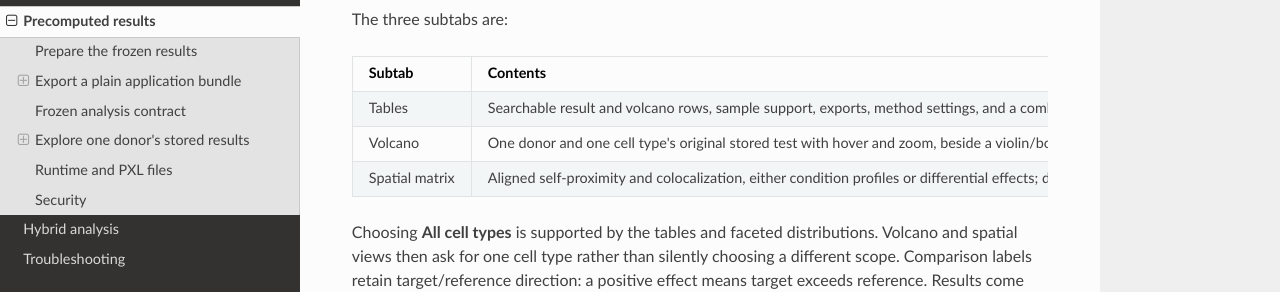
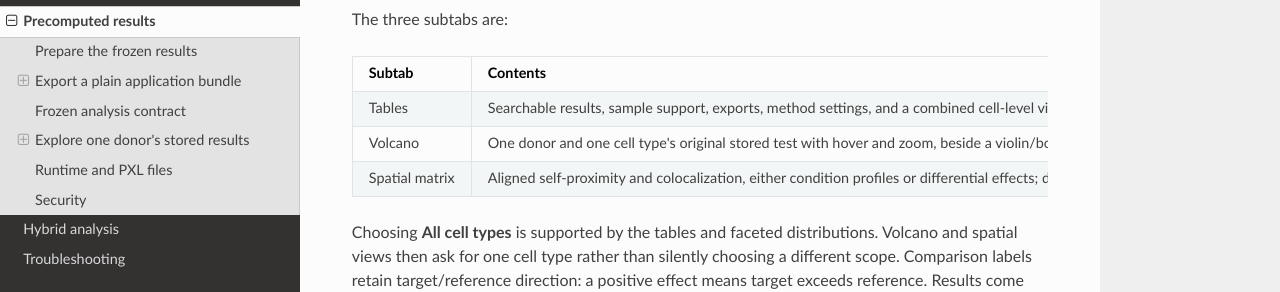
Before and after one commit to CCRSF-IFX/ProxiomeVis, an MkDocs documentation site: the page built from docs/precomputed-results.md, in a window 1280 px wide and 900 px high, scrolled down 5770 px. Shown: the part 159-451 px from the top of the window. Built offline with MkDocs 1.6.1, drawn with Linux system fonts in a browser that asks for light colours; nearby versions of some CDN libraries.

Commit message:
Remove duplicate Volcano rows table

```diff
--- a/docs/precomputed-results.md
+++ b/docs/precomputed-results.md
@@ -272,7 +272,7 @@ The three subtabs are:
 
 | Subtab | Contents |
 | --- | --- |
-| Tables | Searchable result and volcano rows, sample support, exports, method settings, and a combined cell-level violin/boxplot for the selected feature |
+| Tables | Searchable results, sample support, exports, method settings, and a combined cell-level violin/boxplot for the selected feature |
 | Volcano | One donor and one cell type's original stored test with hover and zoom, beside a violin/boxplot that updates when a point is clicked |
 | Spatial matrix | Aligned self-proximity and colocalization, either condition profiles or differential effects; disabled for abundance |
 
```
Also changed, not shown: manifest.json, 4 other files.
